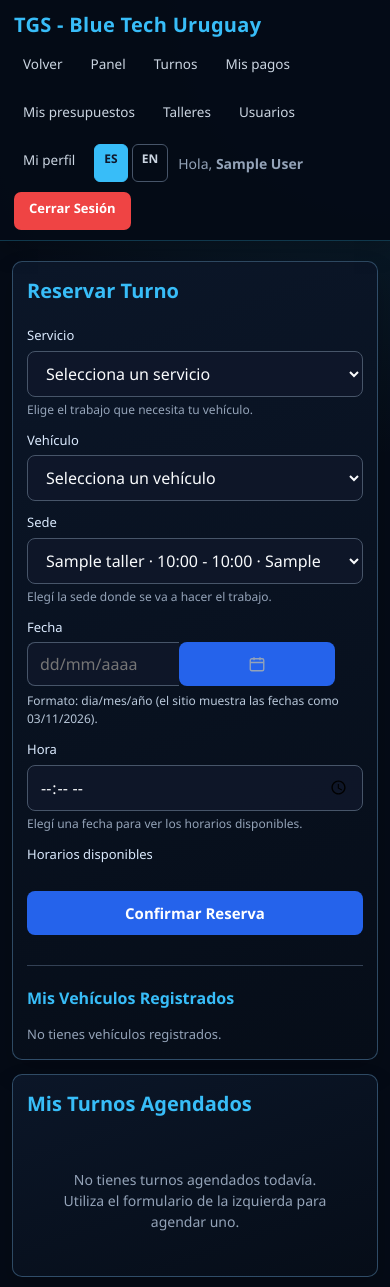
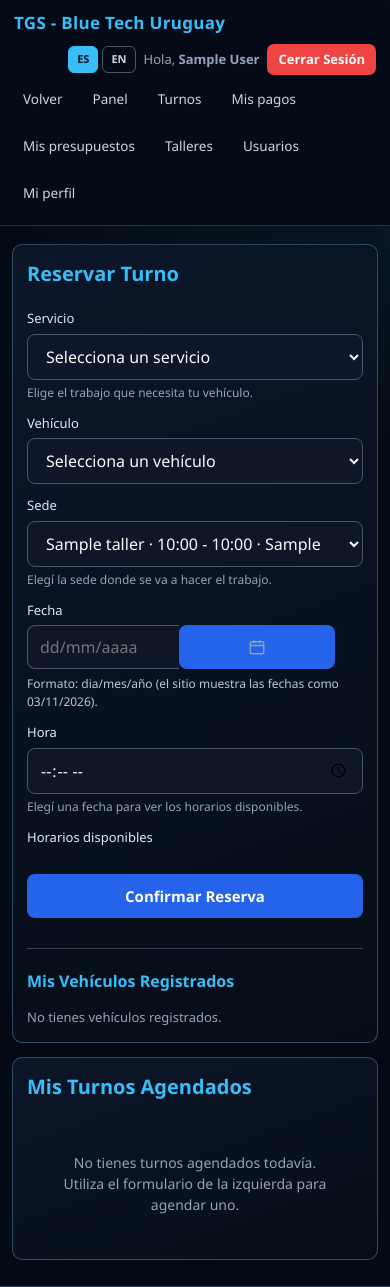
Before and after one commit to ttugol909674-cpu/index, a PHP site: page /reservas.php in a window 390 px wide. Shown: the top 1287 px of the page. Run offline with PHP 8.4, Linux system fonts and the light colour scheme; the visitor is signed in with stand-in values (Sample User, id 1); tables that the repository leaves empty hold one stand-in row (values such as "Sample post").

Commit message:
Mejorar la interfaz en celular: cabecera compacta, calendario visible y supervision del sincronizador

```diff
--- a/css/base-tgs.css
+++ b/css/base-tgs.css
@@ -19,7 +19,10 @@ body {
     justify-content: space-between;
 }
 
-/* --- CABECERA --- */
+/* --- CABECERA ---
+   En pantallas anchas: logo | navegacion | idioma, saludo y salir.
+   En el celular: logo + idioma/salud/salir en la primera fila y los
+   enlaces de navegacion en las siguientes. */
 header {
     background: rgba(5, 11, 22, 0.96) !important;
     border-bottom: 1px solid rgba(56, 201, 245, 0.24) !important;
@@ -27,7 +30,7 @@ header {
     display: flex;
     justify-content: space-between;
     align-items: center;
-    gap: 16px;
+    gap: 12px 20px;
     flex-wrap: wrap;
     box-shadow: 0 8px 24px rgba(0, 0, 0, 0.2);
 }
@@ -35,6 +38,8 @@ header {
 header .logo,
 header a.logo,
 header .marca {
+    order: 0;
+    flex: 0 0 auto;
     font-size: 20px !important;
     font-weight: 800 !important;
     color: #38bdf8 !important;
@@ -43,10 +48,23 @@ header .marca {
     white-space: nowrap;
 }
 
-header nav {
+header .header-nav {
+    order: 1;
+    flex: 1 1 auto;
     display: flex !important;
     align-items: center;
+    justify-content: flex-end;
     gap: 16px !important;
+    flex-wrap: wrap;
+    min-width: 0;
+}
+
+header .header-acciones {
+    order: 2;
+    flex: 0 0 auto;
+    display: flex;
+    align-items: center;
+    gap: 12px;
     flex-wrap: wrap;
     justify-content: flex-end;
 }
@@ -72,13 +90,14 @@ header nav a.activo {
     font-weight: 700;
 }
 
-header nav .usuario,
+header .header-acciones .usuario,
 header nav span {
     color: #94a3b8 !important;
     font-size: 14px;
     white-space: nowrap;
 }
 
+header .header-acciones a.btn-logout,
 header nav a.btn-logout,
 header nav a.btn-salir {
     background: #ef4444 !important;
@@ -92,6 +111,7 @@ header nav a.btn-salir {
     white-space: nowrap;
 }
 
+header .header-acciones a.btn-logout:hover,
 header nav a.btn-logout:hover,
 header nav a.btn-salir:hover {
     background: #dc2626 !important;
@@ -482,16 +502,110 @@ footer p {
 /* --- EN CELULAR --- */
 @media (max-width: 900px) {
     header {
-        padding: 12px 16px !important;
+        padding: 10px 14px !important;
+        gap: 8px 10px;
     }
 
-    header nav {
-        gap: 10px !important;
+    /* La primera fila lleva el logo y las acciones; los enlaces de
+       navegacion pasan abajo, en las filas que haga falta. */
+    header .logo,
+    header a.logo,
+    header .marca {
+        font-size: 17px !important;
+    }
+
+    header .header-acciones {
+        gap: 8px;
+        margin-left: auto;
+    }
+
+    header .header-nav {
+        order: 3;
+        flex: 1 1 100%;
         justify-content: flex-start;
+        gap: 9px 12px !important;
+    }
+
+    header nav a.nav-link,
+    header nav a.nav-enlace {
+        font-size: 13px;
+    }
+
+    header .header-acciones .usuario {
+        font-size: 13px;
+    }
+
+    header .header-acciones a.btn-logout,
+    header nav a.btn-logout,
+    header nav a.btn-salir {
+        padding: 6px 11px !important;
+        font-size: 12px;
+    }
+
+    header .language-selector a,
+    header .tgs-idioma a {
+        padding: 4px 8px !important;
+        font-size: 11px !important;
     }
 
     .container,
     .main-container {
-        padding: 20px 12px 28px !important;
+        padding: 18px 12px 26px !important;
+    }
+
+    /* Nada puede salirse del ancho de la pantalla. */
+    select,
+    input[type="text"],
+    input[type="email"],
+    input[type="tel"],
+    input[type="password"],
+    input[type="number"],
+    textarea {
+        max-width: 100%;
+    }
+
+    .tgs-calendario {
+        width: 262px;
+        max-width: calc(100vw - 32px);
+    }
+
+    .tgs-fecha-texto {
+        min-width: 0;
+        width: 100%;
+    }
+
+    .resumen-grid {
+        grid-template-columns: repeat(2, minmax(0, 1fr)) !important;
+        gap: 10px !important;
+    }
+
+    .tarjeta-resumen {
+        padding: 12px 14px !important;
+    }
+
+    .tarjeta-resumen strong {
+        font-size: 19px !important;
+    }
+
+    .welcome-card,
+    .card-titulo,
+    .tgs-titulo,
+    .bienvenida,
+    .perfil-card {
+        padding: 18px 16px !important;
+    }
+
+    .welcome-card h2,
+    .card-titulo h2,
+    .tgs-titulo h2,
+    .bienvenida h2,
+    .perfil-card h2 {
+        font-size: 19px !important;
     }
 }
+
+@media (max-width: 380px) {
+    .resumen-grid {
+        grid-template-columns: 1fr !important;
+    }
+}
--- a/includes/cabecera.php
+++ b/includes/cabecera.php
@@ -118,7 +118,8 @@ if (!function_exists('tgs_url_idioma')) {
 ?>
 <header>
     <a href="index.php" class="logo">TGS - Blue Tech Uruguay</a>
-    <nav>
+
+    <nav class="header-nav">
         <?php if (!empty($tgs_volver)): ?>
             <a href="<?php echo htmlspecialchars($tgs_volver); ?>" class="nav-link"><?php echo $tgs_txt['volver']; ?></a>
         <?php endif; ?>
@@ -131,7 +132,9 @@ if (!function_exists('tgs_url_idioma')) {
         <?php foreach ($tgs_extra as $enlace): ?>
             <a href="<?php echo htmlspecialchars($enlace['url']); ?>" class="nav-link<?php echo !empty($enlace['activo']) ? ' activo' : ''; ?>"><?php echo htmlspecialchars($enlace['texto']); ?></a>
         <?php endforeach; ?>
+    </nav>
 
+    <div class="header-acciones">
         <div class="language-selector" aria-label="Language selector">
             <a href="<?php echo htmlspecialchars(tgs_url_idioma('es')); ?>" class="<?php echo $tgs_idioma === 'es' ? 'active' : ''; ?>">ES</a>
             <a href="<?php echo htmlspecialchars(tgs_url_idioma('en')); ?>" class="<?php echo $tgs_idioma === 'en' ? 'active' : ''; ?>">EN</a>
@@ -139,5 +142,5 @@ if (!function_exists('tgs_url_idioma')) {
 
         <span class="usuario"><?php echo $tgs_txt['hola']; ?>, <strong><?php echo htmlspecialchars($tgs_usuario); ?></strong></span>
         <a href="logout.php" class="btn-logout"><?php echo $tgs_txt['salir']; ?></a>
-    </nav>
+    </div>
 </header>
```
Also changed, not shown: index.php (+8 -2 lines), 3 other files.
